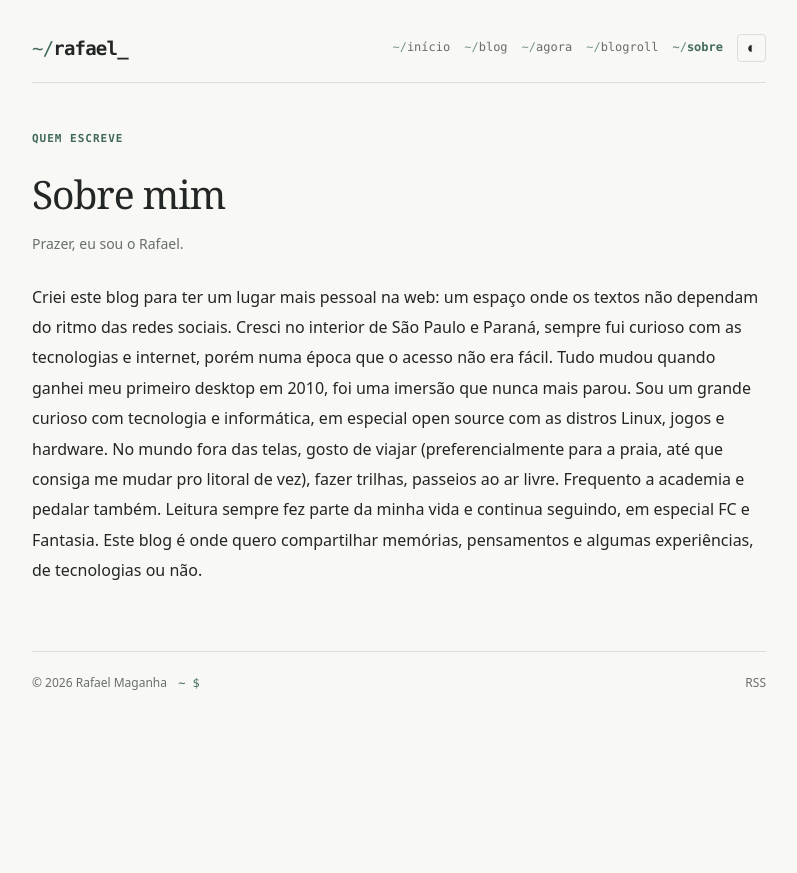
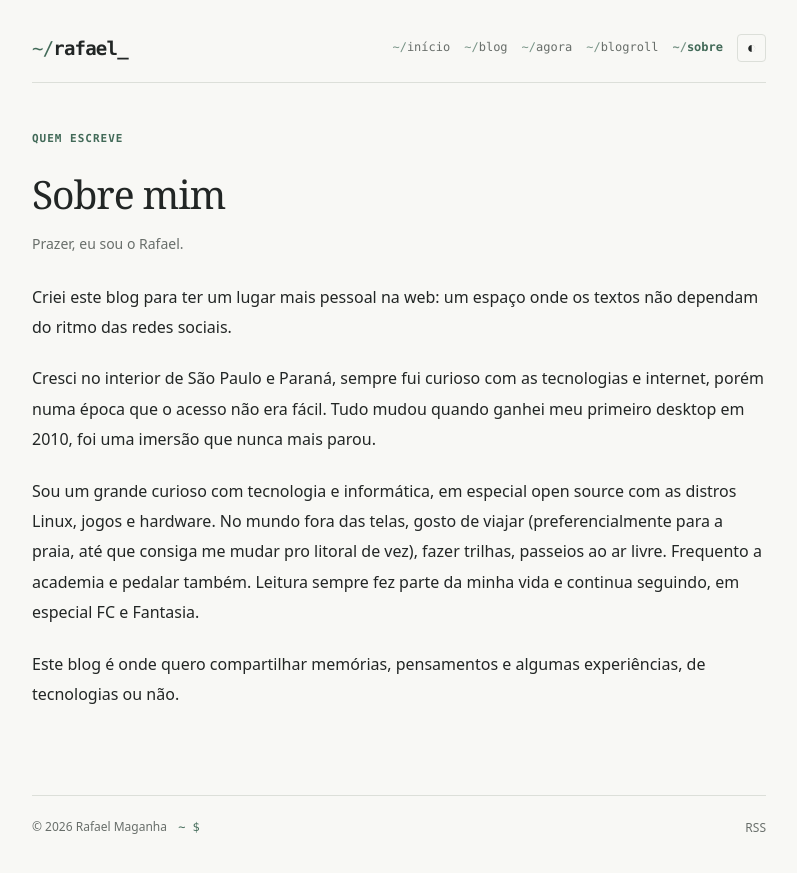
Before and after one commit to major042/rafael-blog, a Jekyll site: the page built from sobre.md, in a window 1280 px wide. Shown: the top 873 px of the page, without its empty margins (241-1038 px from the left). Built offline with Jekyll 4.4.1, drawn with Linux system fonts in a browser that asks for light colours.

Commit message:
Enable Markdown rendering in the prose section
Updated the prose div to enable Markdown rendering.

```diff
--- a/sobre.md
+++ b/sobre.md
@@ -4,12 +4,11 @@ title: Sobre
 permalink: /sobre/
 ---
 <section class="page-heading"><p class="eyebrow">QUEM ESCREVE</p><h1>Sobre mim</h1><p>Prazer, eu sou o Rafael.</p></section>
-<div class="prose">
+<div class="prose" markdown="1">
 Criei este blog para ter um lugar mais pessoal na web: um espaço onde os textos não dependam do ritmo das redes sociais.
 
 Cresci no interior de São Paulo e Paraná, sempre fui curioso com as tecnologias e internet, porém numa época que o acesso não era fácil.
 Tudo mudou quando ganhei meu primeiro desktop em 2010, foi uma imersão que nunca mais parou.
-
 
 Sou um grande curioso com tecnologia e informática, em especial open source com as distros Linux, jogos e hardware.
 No mundo fora das telas, gosto de viajar (preferencialmente para a praia, até que consiga me mudar pro litoral de vez), fazer trilhas, passeios ao ar livre.
```
